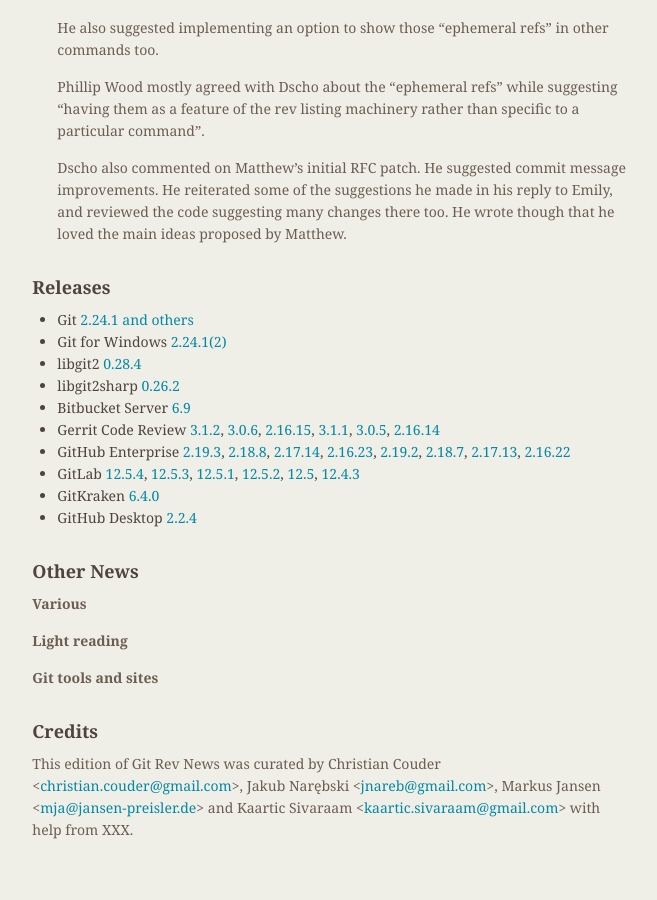
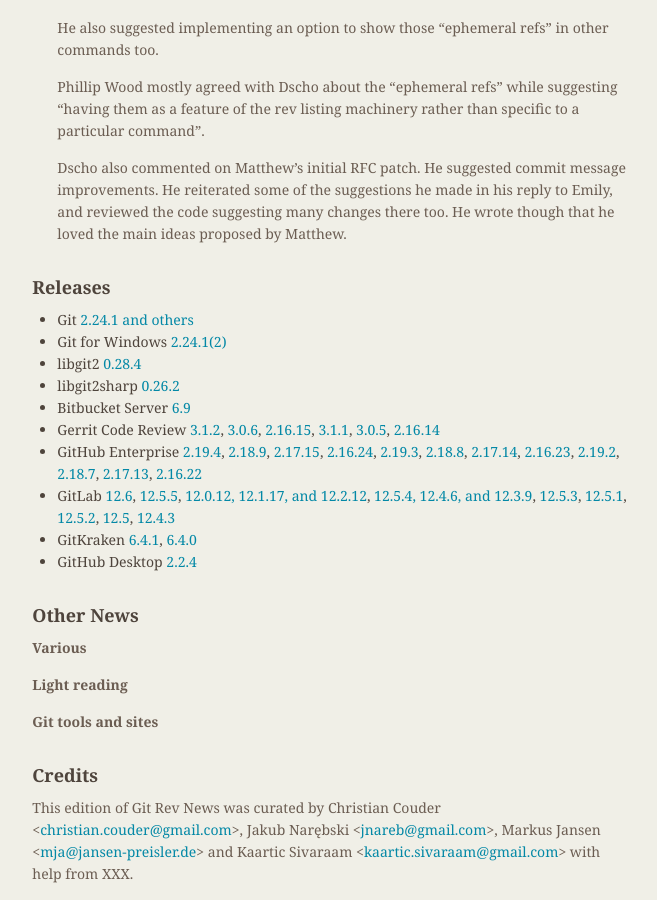
Before and after one commit to git/git.github.io, a Jekyll site: the page built from rev_news/drafts/edition-58.md, in a window 1280 px wide and 900 px high, scrolled down 1257 px. Shown: the whole window, without its empty margins (455-1112 px from the left). Built offline with Jekyll 4.4.1, drawn with Linux system fonts in a browser that asks for light colours; before the commit the page ends 2113 px from its top, so only the background shows below that.

Commit message:
rn-58: update releases

```diff
--- a/rev_news/drafts/edition-58.md
+++ b/rev_news/drafts/edition-58.md
@@ -111,7 +111,11 @@
 [3.1.1](https://www.gerritcodereview.com/3.1.html#311),
 [3.0.5](https://www.gerritcodereview.com/3.0.html#305),
 [2.16.14](https://www.gerritcodereview.com/2.16.html#21614)
-+ GitHub Enterprise [2.19.3](https://enterprise.github.com/releases/2.19.3/notes),
++ GitHub Enterprise [2.19.4](https://enterprise.github.com/releases/2.19.4/notes),
+[2.18.9](https://enterprise.github.com/releases/2.18.9/notes),
+[2.17.15](https://enterprise.github.com/releases/2.17.15/notes),
+[2.16.24](https://enterprise.github.com/releases/2.16.24/notes),
+[2.19.3](https://enterprise.github.com/releases/2.19.3/notes),
 [2.18.8](https://enterprise.github.com/releases/2.18.8/notes),
 [2.17.14](https://enterprise.github.com/releases/2.17.14/notes),
 [2.16.23](https://enterprise.github.com/releases/2.16.23/notes),
@@ -119,13 +123,17 @@
 [2.18.7](https://enterprise.github.com/releases/2.18.7/notes),
 [2.17.13](https://enterprise.github.com/releases/2.17.13/notes),
 [2.16.22](https://enterprise.github.com/releases/2.16.22/notes)
-+ GitLab [12.5.4](https://about.gitlab.com/blog/2019/12/10/critical-security-release-gitlab-12-5-4-released/),
++ GitLab [12.6](https://about.gitlab.com/blog/2019/12/22/gitlab-12-6-released/),
+[12.5.5](https://about.gitlab.com/blog/2019/12/17/gitlab-12-5-5-released/),
+[12.0.12, 12.1.17, and 12.2.12](https://about.gitlab.com/blog/2019/12/16/gitlab-12-2-12-release/),
+[12.5.4, 12.4.6, and 12.3.9](https://about.gitlab.com/blog/2019/12/10/critical-security-release-gitlab-12-5-4-released/),
 [12.5.3](https://about.gitlab.com/blog/2019/12/03/gitlab-12-5-3-released/),
 [12.5.1](https://about.gitlab.com/blog/2019/11/27/security-release-gitlab-12-5-1-released/),
 [12.5.2](https://about.gitlab.com/blog/2019/11/27/security-release-gitlab-12-5-2-released/),
 [12.5](https://about.gitlab.com/blog/2019/11/22/gitlab-12-5-released/),
 [12.4.3](https://about.gitlab.com/blog/2019/11/18/gitlab-12-4-3-released/)
-+ GitKraken [6.4.0](https://support.gitkraken.com/release-notes/current)
++ GitKraken [6.4.1](https://support.gitkraken.com/release-notes/current),
+[6.4.0](https://support.gitkraken.com/release-notes/current)
 + GitHub Desktop [2.2.4](https://desktop.github.com/release-notes/)
 
 ## Other News
```
